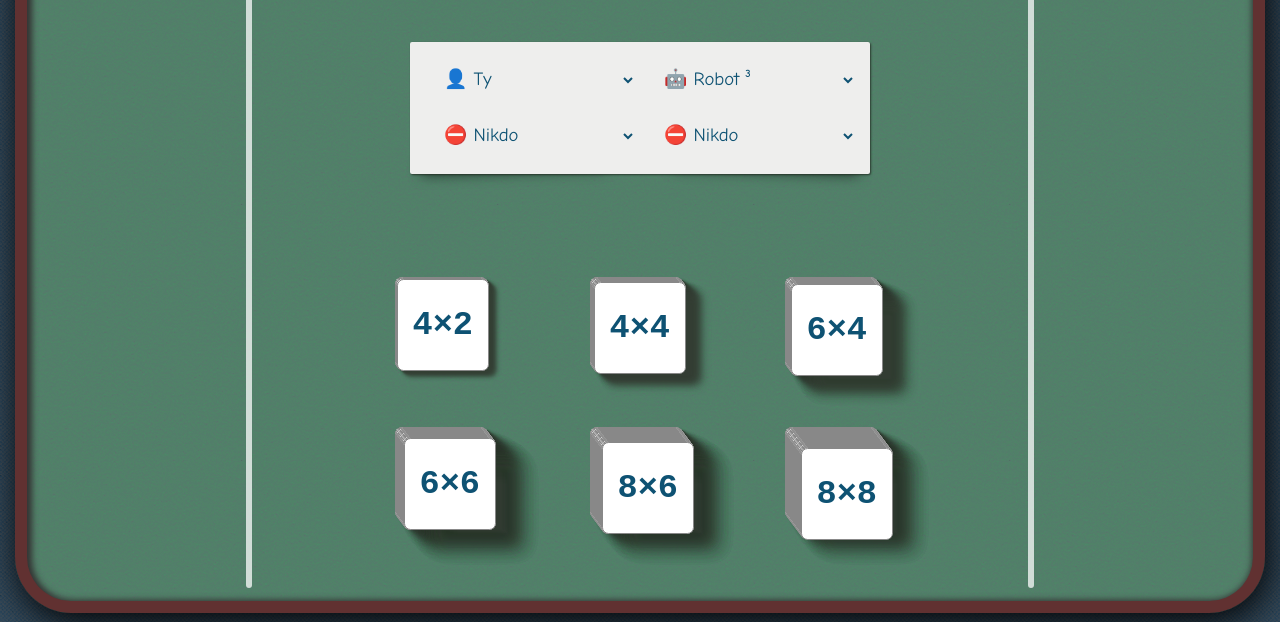
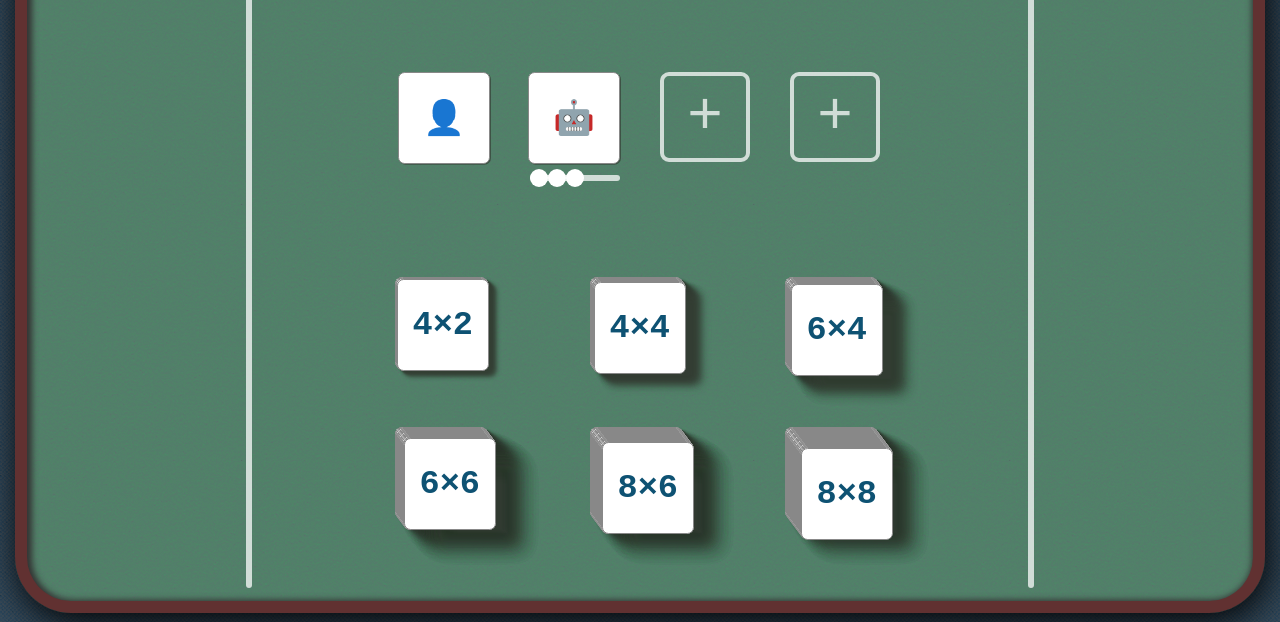
Before and after one commit to drahoslove/pexeso, a plain HTML site: page index.html in a window 1280 px wide. Shown: the part 178-800 px from the top of the page. Drawn offline with Linux system fonts and the light colour scheme.

Commit message:
Implement card-based user selector

```diff
--- a/index.html
+++ b/index.html
@@ -70,7 +70,7 @@ html, body {
   display: grid;
   flex: 1;
   grid-template-columns: 30px 180px auto 230px 230px auto 180px 30px;
-  grid-template-rows: 30px  auto 250px 150px 50px 50px auto 30px;
+  grid-template-rows: 30px  150px 210px 210px auto 30px;
   width: 100%;
 }
 
@@ -82,30 +82,9 @@ html, body {
   align-items: center;
 }
 
-.menu .left {
-  grid-column: 4 / span 2;
-  grid-row: 3;
-  display: flex;
-  flex-direction: column;
-}
-
-.menu .right {
-  grid-column: 4 / span 2;
-  grid-row: 4;
-  display: flex;
-  flex-direction: column;
-}
-
-.menu .mid {
-  grid-column: 4 / span 2;
-  grid-row: 5 / span 1;
-  display: flex;
-  justify-content: center;
-}
-
 .left-buttons, .right-buttons, .middle {
   display: flex;
-  grid-row: 3 / span 4;
+  grid-row: 3 / span 2;
   flex-direction: column;
   justify-content: center;
 }
@@ -117,7 +96,140 @@ html, body {
 }
 .middle {
   grid-column: 3 / span 4;
-  grid-row: 3 / span 2;
+  grid-row: 3 / span 1;
+}
+
+#user-selectors {
+  justify-content: center;
+  align-items: flex-end;
+  overflow: visible;
+  --card-width: 90px;
+  --card-height: 90px;
+  display: flex;
+  flex-direction: row;
+}
+
+.user-selector {
+  display: flex;
+  justify-self: center;
+  align-items: center;
+  /* width: 100px; */
+  /* height: 100px; */
+  position: relative;
+  margin: 20px;
+}
+
+.user-selector.none::before {
+  content: '+';
+  position: absolute;
+  top: 0;
+  left: 0;
+  bottom: 0;
+  right: 0;
+  display: flex;
+  justify-content: center;
+  align-items: center;
+  border: 4px  var(--chalk) solid;
+  border-radius: 9px;
+  font-size: 60px;
+  color: var(--chalk);
+  line-height: 120px;
+}
+
+#user-selectors:hover .user-selector button {
+  opacity: 0.5;
+}
+#user-selectors .user-selector:hover button {
+  opacity: 1;
+}
+.user-selector button {
+  position: absolute;
+  top: -11px;
+  right: -11px;
+  z-index: 100;
+  width: 26px;
+  height: 26px;
+  border-radius: 50%;
+  font-size: 20px;
+  font-weight: bold;
+  box-sizing: unset;
+  padding: 0;
+  opacity: 0;
+  transition: opacity 0.2s ease-in-out;
+}
+.user-selector button:hover {
+  color: #b00;
+}
+.user-selector.none button {
+  display: none;
+}
+
+.user-selector.none .card {
+  opacity: 0;
+}
+
+.user-selector input {
+  display: none;
+  position: absolute;
+  bottom: -25px;
+  width: 100%;
+}
+.user-selector.bot input {
+  display: inline-block;
+}
+
+input[type=range] {
+  -webkit-appearance: none;
+  background: transparent;
+  margin: 0;
+  height: 18px;
+  overflow: hidden;
+  cursor: pointer;
+}
+input[type=range]::-moz-range-thumb {
+  background: white;
+  margin-top: -5px;
+  width: calc(var(--scale) *18px);
+  height: calc(var(--scale) *18px);
+  border-radius: 50%;
+  cursor: pointer;
+  border: none;
+  box-shadow: white calc(var(--scale) * -18px) 0 0 0,
+    white calc(var(--scale) * -36px) 0 0 0,
+    white calc(var(--scale) * -54px) 0 0 0,
+    white calc(var(--scale) * -72px) 0 0 0;
+}
+input[type=range]::-webkit-slider-thumb {
+  -webkit-appearance: none;
+  background: white;
+  margin-top: -6px;
+  width: calc(var(--scale) *18px);
+  height: calc(var(--scale) *18px);
+  border-radius: 50%;
+  cursor: pointer;
+  position: relative;
+  box-shadow: white calc(var(--scale) * -18px) 0 0 0,
+    white calc(var(--scale) * -36px) 0 0 0,
+    white calc(var(--scale) * -54px) 0 0 0,
+    white calc(var(--scale) * -72px) 0 0 0;
+}
+
+input[type=range]::-moz-range-track {
+  background: var(--chalk);
+  height: 6px;
+  border-radius: 5px;
+}
+input[type=range]::-webkit-slider-runnable-track {
+  -webkit-appearance: none;
+  background: var(--chalk);
+  height: 6px;
+  border-radius: 5px;
+}
+input[type=range]::-webkit-progress-value {
+  background: red;
+}
+input[type=range]::-webkit-progress-value {
+  background: red;
 }
 
 .results {
@@ -340,6 +452,24 @@ button:disabled {
   font-size: 1.2em;
 }
 
+.menu .card {
+  position:initial;
+  margin: 0;
+}
+
+.menu .card::after,
+.menu .card::before {
+  background-image: none;
+  content: var(--user-name);
+  color: #0e5273;
+  display: flex;
+  justify-content: center;
+  align-items: center;
+  font-weight: bold;
+  font-family: monospace;
+  font-size: 1.2em;
+}
+
 .card {
   /* backend 0-31 = faces; 32 - back */
   opacity: 1;
@@ -350,13 +480,11 @@ button:disabled {
   --p: 10px;
   position: absolute;
   z-index: var(--elevation);
-
   margin: calc(var(--card-width) / -2 * var(--scale)) calc(var(--card-width) / -2 * var(--scale));
   width: calc(var(--card-width) * var(--scale));
   height: calc(var(--card-height) * var(--scale));
   top: calc((var(--y) * (var(--card-height) + var(--p)) - 0.5px * var(--elevation)) * var(--scale));
   left: calc((var(--x) * (var(--card-width) + var(--p))) * var(--scale));
-
   transform-style: preserve-3d;
   transition: transform 0.3s ease
     , width 0.15s ease
@@ -444,47 +572,9 @@ button:disabled {
     <div class="header">
       <h1>Pexeso</h1>
     </div>
-    <div class="left">
+    <div class="middle">
       <!-- <label>Hráči</label> -->
-      <div class="paper">
-        <div class="form-group">
-          <select name="player1" id="player1">
-            <option value="user" selected>👤 Ty</option>
-            <option value="bot1">🤖 Robot ¹</option>
-            <option value="bot2">🤖 Robot ²</option>
-            <option value="bot3">🤖 Robot ³</option>
-            <option value="bot4">🤖 Robot ⁴</option>
-            <option value="bot5">🤖 Robot ⁵</option>
-            <option value="none">⛔ Nikdo</option>
-          </select>
-          <select name="player2" id="player2">
-            <option value="user">👤 Ty</option>
-            <option value="bot1">🤖 Robot ¹</option>
-            <option value="bot2">🤖 Robot ²</option>
-            <option value="bot3" selected>🤖 Robot ³</option>
-            <option value="bot4">🤖 Robot ⁴</option>
-            <option value="bot5">🤖 Robot ⁵</option>
-            <option value="none">⛔ Nikdo</option>
-          </select>
-          <select name="player3" id="player4">
-            <option value="user">👤 Ty</option>
-            <option value="bot1">🤖 Robot ¹</option>
-            <option value="bot2">🤖 Robot ²</option>
-            <option value="bot3">🤖 Robot ³</option>
-            <option value="bot4">🤖 Robot ⁴</option>
-            <option value="bot5">🤖 Robot ⁵</option>
-            <option value="none" selected>⛔ Nikdo</option>
-          </select>
-          <select name="player4" id="player3">
-            <option value="user">👤 Ty</option>
-            <option value="bot1">🤖 Robot ¹</option>
-            <option value="bot2">🤖 Robot ²</option>
-            <option value="bot3">🤖 Robot ³</option>
-            <option value="bot4">🤖 Robot ⁴</option>
-            <option value="bot5">🤖 Robot ⁵</option>
-            <option value="none" selected>⛔ Nikdo</option>
-          </select>
-        </div>
+      <div id="user-selectors">
       </div>
     </div>
   </form>
@@ -517,6 +607,14 @@ const pexeso = new Pexeso()
 // create piles
 const piles = [0,1,2,3].map(i => new Pile(i, $('#app')))
 
+const userSelectors = [
+  'user',
+  'bot3',
+  'none',
+  'none',
+].map((defaultValue, i) => new UserSelector(i, $('#user-selectors'), defaultValue))
+
+
 const decks = [
   [8, 8],
   [8, 6],
@@ -528,11 +626,13 @@ const decks = [
   return new Deck(
     $('#app'),
     w, h,
-    1.9 - (i%3)*1.95, i < 3 ? 2.5 : 1,
+    1.9 - (i%3)*1.95,
+    i < 3 ? 2.5 : 1,
     piles,
     play,
   )
 })
+
 
 let isFirst = true
 
@@ -586,7 +686,7 @@ async function play (deck) {
 
   const {w, h} = deck
   // init game logic
-  const players = [1,2,3,4].map(n => $(`#player${n}`).value)
+  const players = userSelectors.map(s => s.value)
 
   // function handling incoming game events
   const onUpdate = (data) => {
--- a/js/ui.js
+++ b/js/ui.js
@@ -1,5 +1,5 @@
 class Card {
-  constructor(deck, x, y) {
+  constructor(deck, x, y, twosided) {
     this.deck = deck
     this.x = x
     this.y = y
@@ -7,19 +7,30 @@ class Card {
     el.setAttribute('class', 'card')
 
     deck.el.appendChild(el)
-    this.move(...deck.toPos(x, y), 0, true)
+    const deckPos = deck.toPos ? deck.toPos(x, y) : [x, y]
+    this.move(...deckPos, 0, true)
     this.rotated = false
+    this._el = el
+    this.isTwosided = twosided
   }
   async flip(image, force) {
     if (!force && this.deck.packed) return
     this.el.style.setProperty('--elevation', 15)
     // await wait(150)
-    if (image === undefined) {
-      this.el.classList.remove('rotated')
-      this.el.style.removeProperty('--image')
+    if (this.isTwosided) {
+      if (this.el.classList.contains('rotated')) {
+        this.el.classList.remove('rotated')
+      } else {
+        this.el.classList.add('rotated')
+      }
     } else {
-      this.el.classList.add('rotated')
-      this.el.style.setProperty('--image', image)
+      if (image === undefined) {
+        this.el.classList.remove('rotated')
+        this.el.style.removeProperty('--image')
+      } else {
+        this.el.classList.add('rotated')
+        this.el.style.setProperty('--image', image)
+      }
     }
     await wait(150)
     if (this.deck.packed) return
@@ -85,7 +96,7 @@ class Card {
 class Deck {
   constructor(
     app, // parent element
-    w=6, h=6, // dimension of grid
+    w=6, h=6, // dimension of grid (number of cards)
     x=0, y=-1.5, // position of packed deck
     piles,
     onPackClick, // action on click at packed deck
@@ -376,6 +387,104 @@ class Pile {
   }
 }
 
+class UserSelector {
+  constructor(i, parent, defaultVal) {
+    // const [ver, hor] = indexToCorner(i)
+    // const x = ver * 0.51
+    // const y = hor * 0.51
+
+    const selector = document.createElement('div')
+    selector.className = 'user-selector'
+    parent.appendChild(selector)
+    this._el = selector
+
+    const remover = document.createElement('button')
+    remover.type = 'button'
+    remover.innerText = '×'
+    remover.onclick = () => { this.remove() }
+    selector.appendChild(remover)
+
+    const lvler = document.createElement('input')
+    lvler.type = 'range'
+    lvler.value = 3
+    lvler.min = 1
+    lvler.max = 5
+    lvler.step = 1
+    selector.append(lvler)
+
+    const pseudoDeck = {el: selector}
+
+    this.card = new Card(pseudoDeck, 0, 0, true)
+    this._lvler = lvler
+
+    this._type = 'none'
+    this.value = defaultVal
+
+    this.card._el.addEventListener('click', (e) => {
+      if (this.value === 'none') {
+        this.add()
+      } else {
+        this.toggle()
+      }
+    })
+  }
+
+  get value() {
+    if (['user', 'none'].includes(this._type)) {
+      return this._type
+    }
+    if (this._type === 'bot') {
+      return this._type + this._lvler.value
+    }
+    return ''
+  }
+  set value(val) {
+    if (['user', 'none'].includes(val)) {
+      this._type = val
+    }
+    if (val.startsWith('bot')) {
+      const lvl = +val.substr(3)
+      this._type = 'bot'
+      this._lvler.value = lvl
+    }
+    this.card.flip()
+    setTimeout(() => {
+      const icon = {
+        user: '👤',
+        bot: '🤖',
+      }[this._type] || ''
+      this.card._el.style.setProperty('--user-name', `'${icon}'`)
+      if (val === 'none') {
+        this._el.classList.add('none')
+      } else {
+        this._el.classList.remove('none')
+      }
+      if (this._type === 'bot') {
+        this._el.classList.add('bot')
+      } else {
+        this._el.classList.remove('bot')
+      }
+    }, 75)
+  }
+
+  toggle() {
+    if ((this.value).includes('bot')) {
+      return this.value = 'user'
+    }
+    if (this.value === 'user') {
+      return this.value = 'bot' + (this._lvler.value)
+    }
+  }
+
+  add () {
+    this.value = 'bot' + this._lvler.value
+  }
+
+  remove () {
+    this.value = 'none'
+  }
+}
+
 
 class EndScreen {
   constructor(el, piles) {
```
